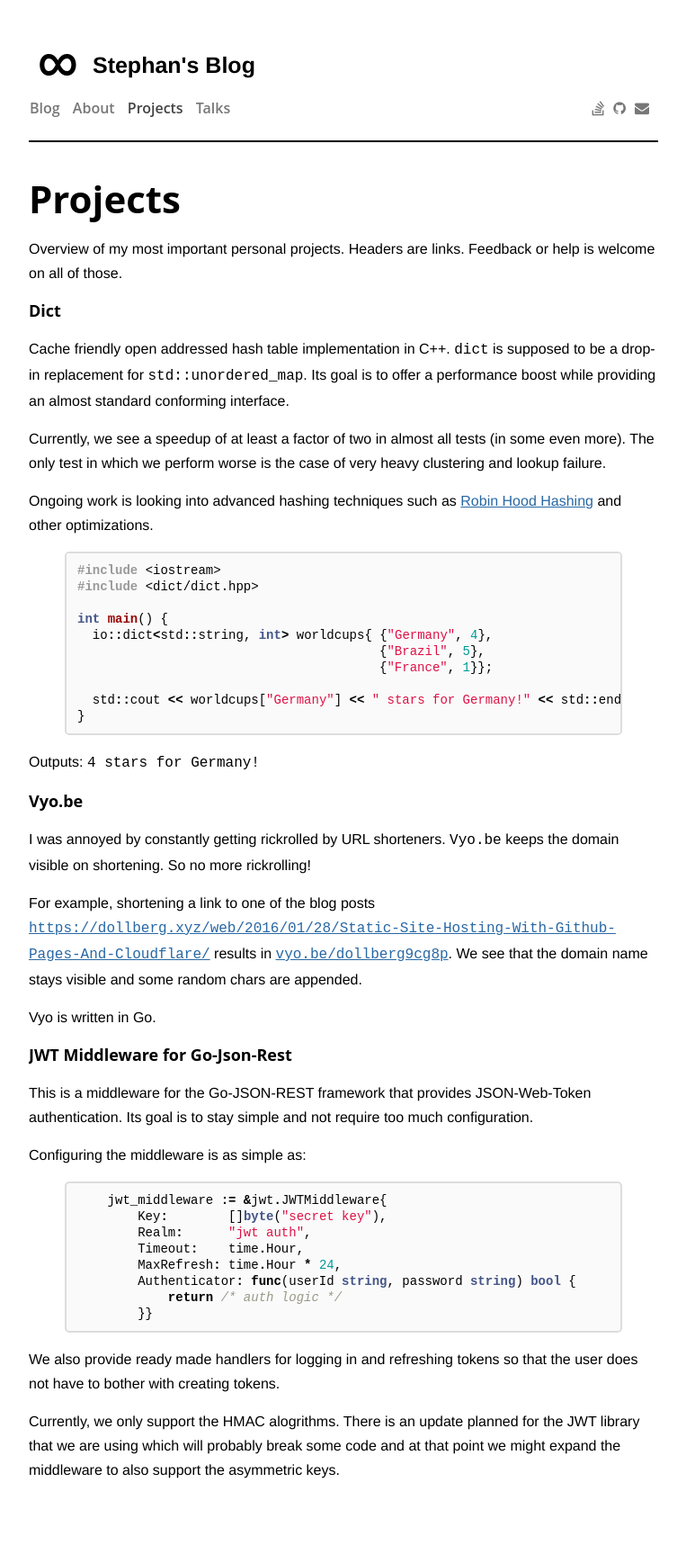
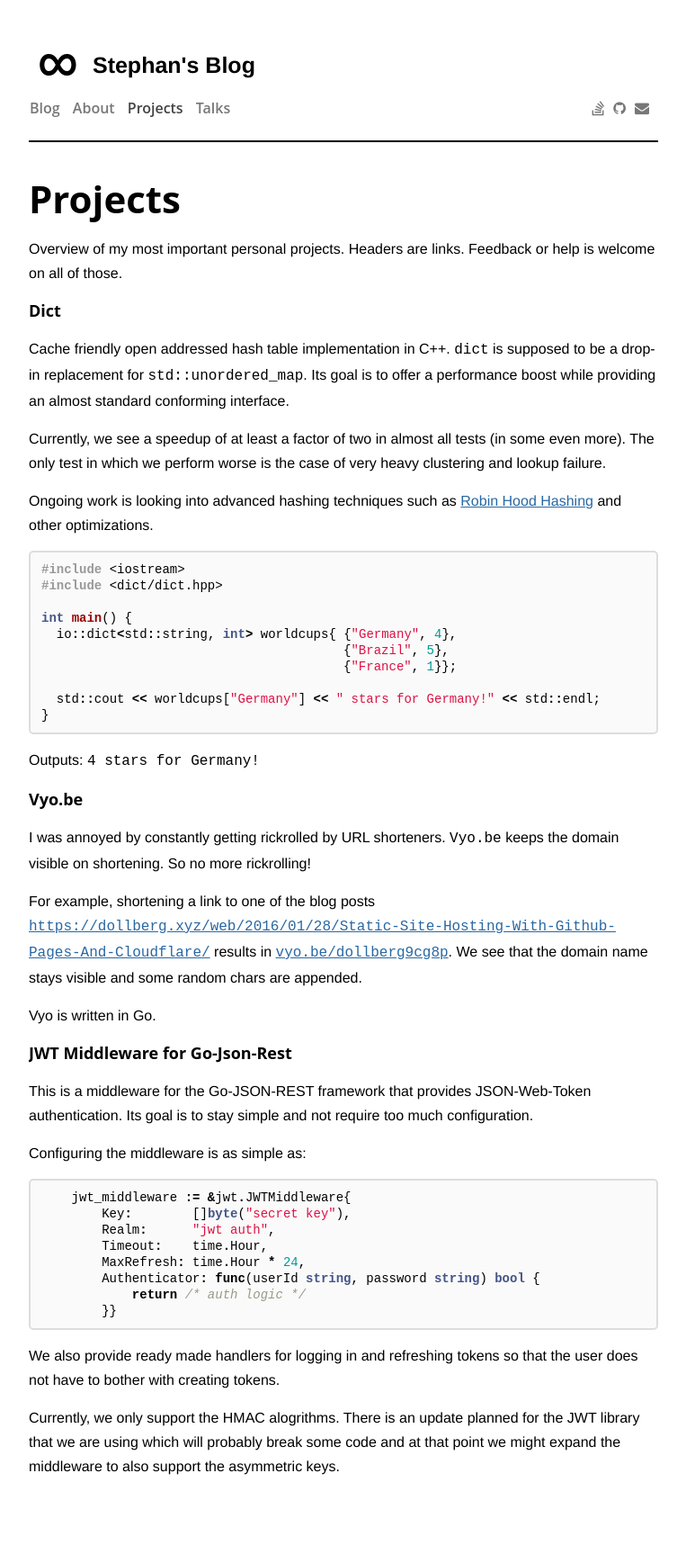
Before and after one commit to StephanDollberg/stephandollberg.github.io, a Jekyll site: the page built from projects.md, in a window 1280 px wide. Shown: the whole page at 90% size, without its empty margins (258-1021 px from the left). Built offline with Jekyll 4.4.1, drawn with Linux system fonts in a browser that asks for light colours.

Commit message:
reset figure to make page compatible with jekyll 3

```diff
--- a/css/lambda.css
+++ b/css/lambda.css
@@ -1,5 +1,5 @@
 /* reset */
-html{color:#000;background:#FFF;}body,div,dl,dt,dd,ul,ol,li,h1,h2,h3,h4,h5,h6,pre,code,form,fieldset,legend,input,textarea,p,blockquote,th,td{margin:0;padding:0;}table{border-collapse:collapse;border-spacing:0;}fieldset,img{border:0;}address,caption,cite,code,dfn,em,strong,th,var{font-style:normal;font-weight:normal;}li{list-style:none;}caption,th{text-align:left;}h1,h2,h3,h4,h5,h6{font-size:100%;font-weight:normal;}q:before,q:after{content:'';}abbr,acronym{border:0;font-variant:normal;}sup{vertical-align:text-top;}sub{vertical-align:text-bottom;}input,textarea,select{font-family:inherit;font-size:inherit;font-weight:inherit;}input,textarea,select{*font-size:100%;}legend{color:#000;}
+html{color:#000;background:#FFF;}figure,body,div,dl,dt,dd,ul,ol,li,h1,h2,h3,h4,h5,h6,pre,code,form,fieldset,legend,input,textarea,p,blockquote,th,td{margin:0;padding:0;}table{border-collapse:collapse;border-spacing:0;}fieldset,img{border:0;}address,caption,cite,code,dfn,em,strong,th,var{font-style:normal;font-weight:normal;}li{list-style:none;}caption,th{text-align:left;}h1,h2,h3,h4,h5,h6{font-size:100%;font-weight:normal;}q:before,q:after{content:'';}abbr,acronym{border:0;font-variant:normal;}sup{vertical-align:text-top;}sub{vertical-align:text-bottom;}input,textarea,select{font-family:inherit;font-size:inherit;font-weight:inherit;}input,textarea,select{*font-size:100%;}legend{color:#000;}
 
 body {
     font: 14px/18px "Helvetica Neue", Arial, sans-serif;
```
